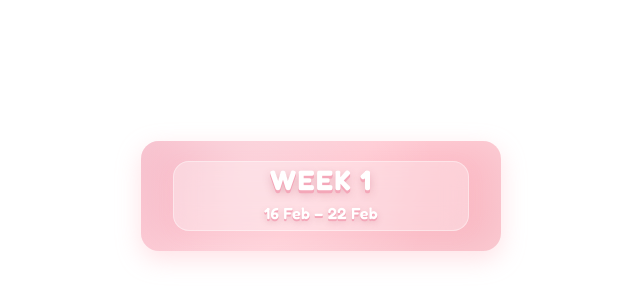
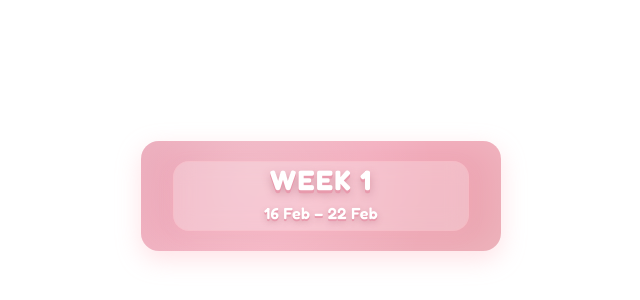
Before and after one commit to yvesyvess/notion-neon-widgit, a plain HTML site: page index.html in a window 1280 px wide. Shown: the part 204-504 px from the top of the page, without its empty margins (319-959 px from the left). Drawn offline with Linux system fonts and the light colour scheme.

Commit message:
Refine CSS styles for gradients and text shadows
Updated gradient colors and adjusted opacity for various elements in the CSS. Modified text shadows for better visual appeal.

```diff
--- a/index.html
+++ b/index.html
@@ -33,13 +33,13 @@
         overflow: hidden;
         background: linear-gradient(
           135deg,
-          #f4a7b9 0%,
-          #ffc0cb 50%,
-          #f8b9c3 100%
+          #e89aad 0%,   /* darker pastel pink */
+          #f2a6b8 50%,  /* medium pastel pink */
+          #eaa6b0 100%  /* soft muted pink */
         );
         box-shadow:
           0 8px 25px rgba(255, 182, 193, 0.4),
-          inset 0 0 40px rgba(255, 255, 255, 0.3);
+          inset 0 0 40px rgba(255, 255, 255, 0.2);
         display: flex;
         justify-content: center;
         align-items: center;
@@ -51,7 +51,7 @@
         inset: 0;
         background: radial-gradient(
           circle at 30% 30%,
-          rgba(255, 255, 255, 0.4),
+          rgba(255, 255, 255, 0.25),
           transparent 70%
         );
         z-index: 1;
@@ -61,15 +61,16 @@
         position: absolute;
         width: 82%;
         height: 64%;
-        background: rgba(255, 255, 255, 0.3);
-        backdrop-filter: blur(12px);
+        background: rgba(255, 255, 255, 0.25);
+        backdrop-filter: blur(10px);
         border-radius: 16px;
         z-index: 3;
         box-shadow:
-          inset 0 0 0 1px rgba(255, 255, 255, 0.4),
+          inset 0 0 0 1px rgba(255, 182, 193, 0.3),
           0 4px 15px rgba(255, 182, 193, 0.15);
       }
 
+      /* bubble-style 3D text for week */
       .week {
         position: absolute;
         top: 22px;
@@ -82,12 +83,13 @@
         letter-spacing: 0.05em;
         text-transform: uppercase;
         text-shadow:
-          0 1px 0 #f4a7b9,
-          0 2px 0 #f4a7b9,
-          0 3px 0 #f4a7b9,
-          0 4px 8px rgba(180, 80, 100, 0.3);
+          0 1px 0 #e89aad,
+          0 2px 0 #e89aad,
+          0 3px 0 #e89aad,
+          0 4px 8px rgba(150, 70, 90, 0.35);
       }
 
+      /* softer bubble text for date */
       .date {
         position: absolute;
         top: 62px;
@@ -99,9 +101,9 @@
         z-index: 4;
         letter-spacing: 0.02em;
         text-shadow:
-          0 1px 0 #f4a7b9,
-          0 2px 0 #f4a7b9,
-          0 3px 6px rgba(180, 80, 100, 0.25);
+          0 1px 0 #e89aad,
+          0 2px 0 #e89aad,
+          0 3px 6px rgba(150, 70, 90, 0.3);
       }
     </style>
   </head>
@@ -109,7 +111,6 @@
   <body>
     <div class="card">
       <div class="haze"></div>
-
       <div class="inner-glass"></div>
       <div id="week" class="week"></div>
       <div id="date" class="date"></div>
@@ -121,7 +122,6 @@
       const msPerDay = 86400000;
 
       const daysDiff = Math.floor((currentDate - projectStartDate) / msPerDay);
-
       const weekNumber = daysDiff < 0 ? 1 : Math.floor(daysDiff / 7) + 1;
 
       const weekStart = new Date(projectStartDate);
```
